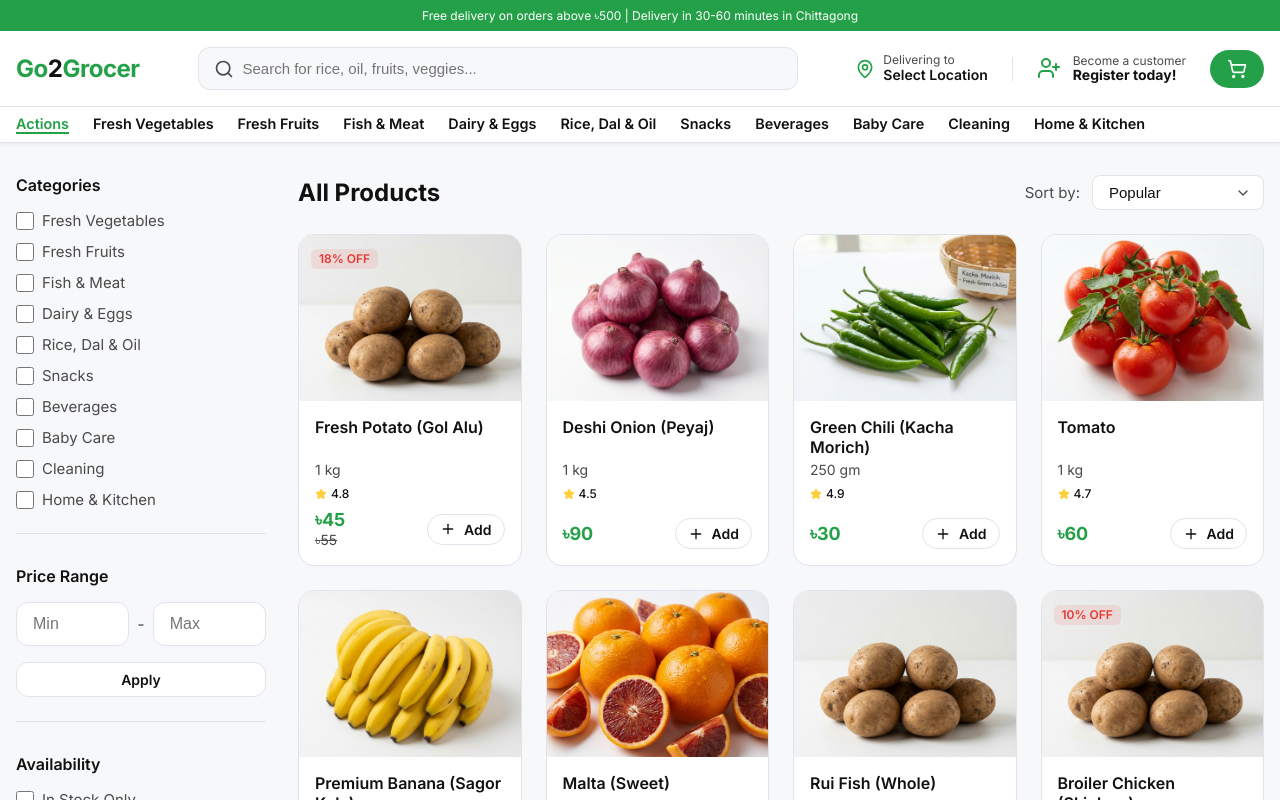
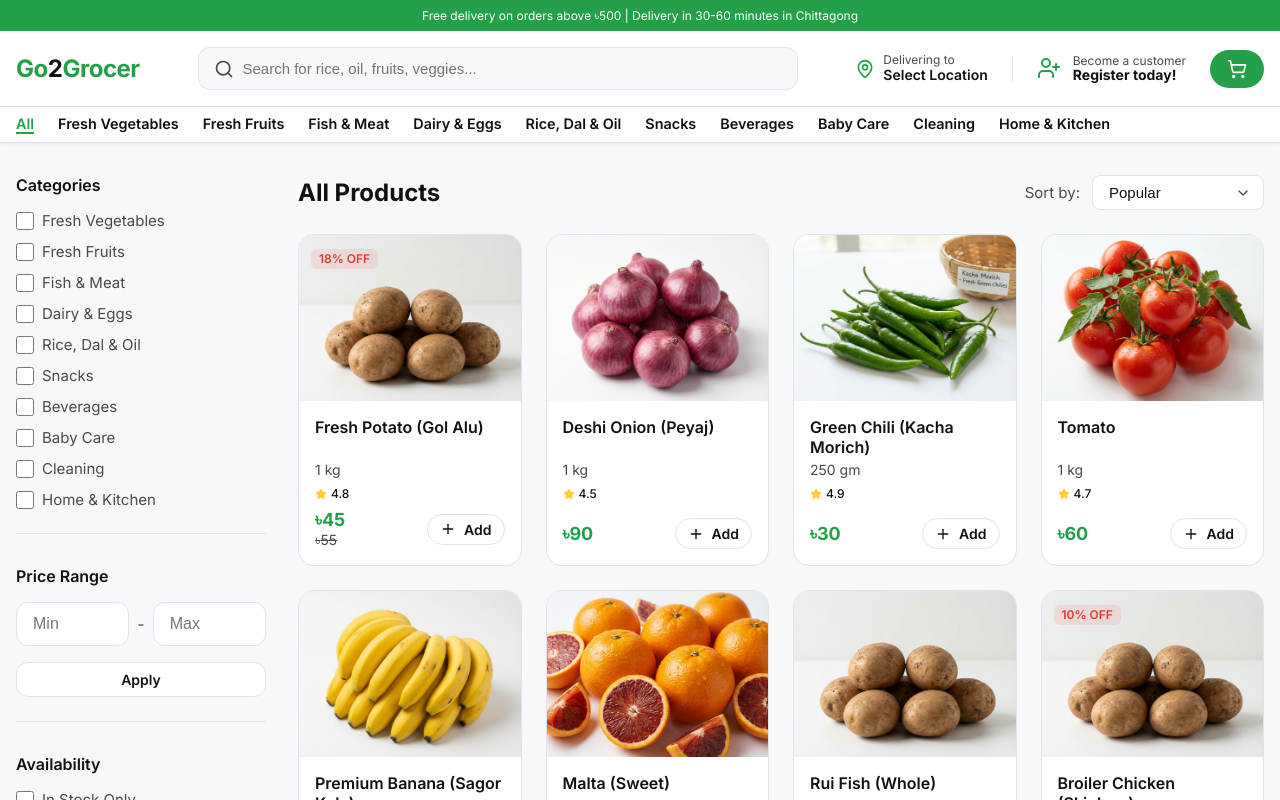
Before and after one commit to tousiftofail0178/go2grocer-testing1, a Next.js app: page /shop in a window 1280 px wide. Shown: the top 800 px of the page. Built offline with nearby package versions, Linux system fonts and the light colour scheme; no server answers.

Commit message:
Fix category navigation: Rename 'Actions' to 'All' and sync URL params

```diff
--- a/src/app/shop/page.tsx
+++ b/src/app/shop/page.tsx
@@ -68,6 +68,15 @@ function ShopContent() {
 
         fetchData();
     }, []);
+
+    // Sync URL category with state when navigation occurs
+    useEffect(() => {
+        if (categoryQuery) {
+            setSelectedCategories([categoryQuery]);
+        } else {
+            setSelectedCategories([]);
+        }
+    }, [categoryQuery]);
 
     // Effect to apply filters sorting whenever filter state changes
     useEffect(() => {
--- a/src/components/layout/Header.tsx
+++ b/src/components/layout/Header.tsx
@@ -162,7 +162,7 @@ export default function Header() {
                     <ul className={styles.categoryList}>
                         <li className={`${styles.categoryItem} ${styles.active}`}>
                             <Link href="/shop" style={{ textDecoration: 'none', color: 'inherit' }}>
-                                Actions
+                                All
                             </Link>
                         </li>
                         {categories.map((category) => (
```
